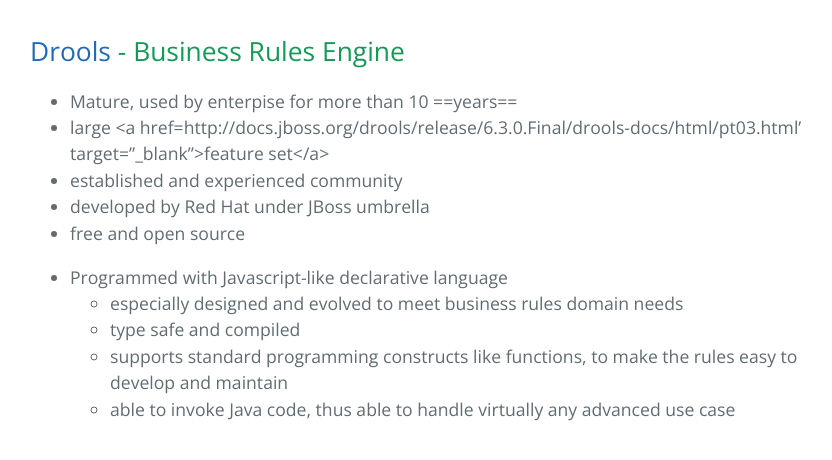
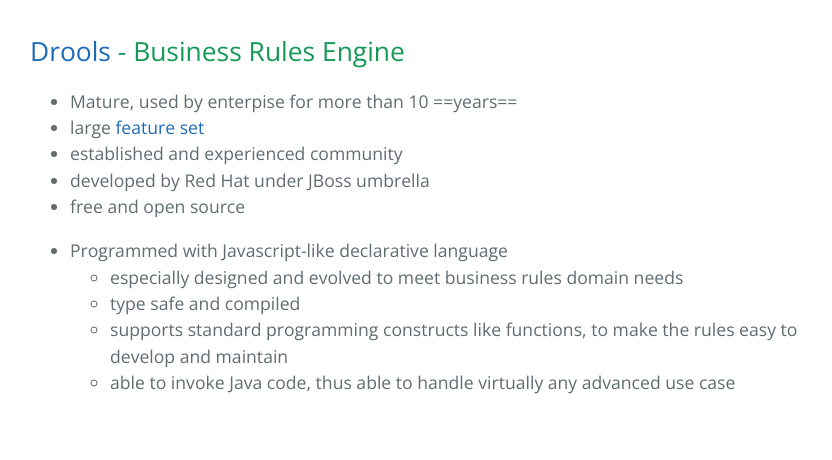
Before and after one commit to TrigerSoft/streamx, a Jekyll site: the page built from learn/why-drools.md, in a window 1280 px wide. Shown: the top 460 px of the page, without its empty margins (194-1026 px from the left). Built offline with Jekyll 4.4.1, drawn with Linux system fonts in a browser that asks for light colours; Markdown is read by kramdown in place of the engine named in the settings.

Commit message:
Update why-drools.md

```diff
--- a/learn/why-drools.md
+++ b/learn/why-drools.md
@@ -4,7 +4,7 @@
 ## [Drools](http://www.drools.org) - Business Rules Engine
 
 * Mature, used by enterpise for more than 10 ==years==
- * large <a href=http://docs.jboss.org/drools/release/6.3.0.Final/drools-docs/html/pt03.html' target="_blank">feature set</a>
+ * large <a href="http://docs.jboss.org/drools/release/6.3.0.Final/drools-docs/html/pt03.html" target="_blank">feature set</a>
  * established and experienced community
  * developed by Red Hat under JBoss umbrella
  * free and open source
```
